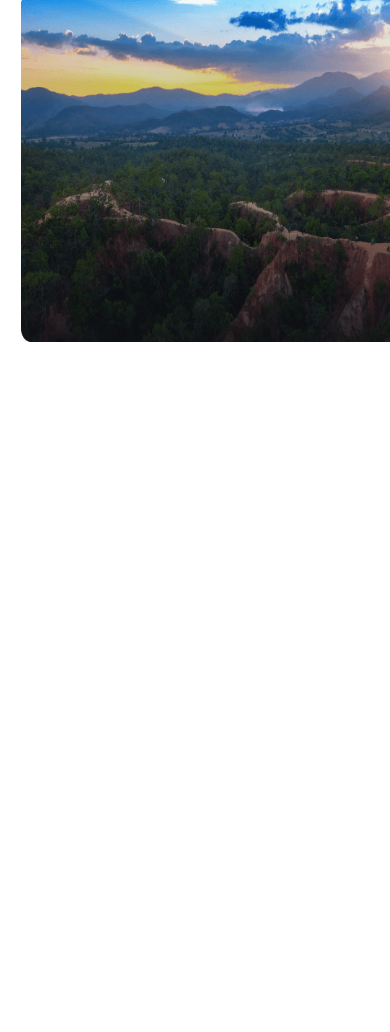
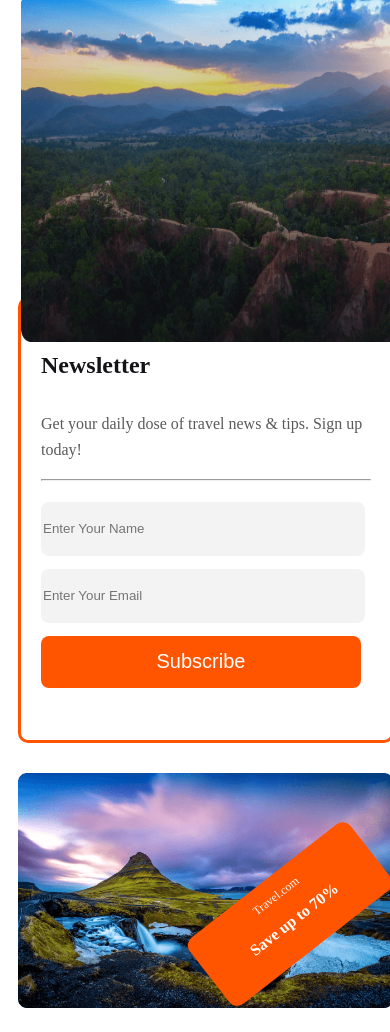
Before and after one commit to kazinishad/B9A2-Hero-Travel, a plain HTML site: page index.html in a window 390 px wide. Shown: the part 4863-5895 px from the top of the page. Before the commit the page ends 5209 px from the top, so only its background shows below. Drawn offline with Linux system fonts and the light colour scheme.

Commit message:
added sixpage section with responsive

```diff
--- a/index.html
+++ b/index.html
@@ -128,6 +128,31 @@
 
             </div>
         </section>
+
+        <!--sixpage section start-->
+        <section id="sixpage">
+
+            <div class="sixpageall">
+
+                <div class="newslatter">
+                    <h4 class="sixpagetitle">Newsletter</h4>
+                    <p class="sixpagep">Get your daily dose of travel news & tips. Sign up today!</p>
+                <hr/>
+                <input class="sixbtn" type="text" placeholder="Enter Your Name">
+                <input class="sixbtn" type="text" placeholder="Enter Your Email">
+                <button class="sixbtn1">Subscribe</button>
+                </div>
+
+                <div class=" sixpageimg">
+                    <img class="sixpageimg1" src="Rectangle 8 (1).png">
+                    <div class="off">
+                        <h1 class="discount">Travel.com</h1>
+                        <h2 class="discount2">Save up to 70%</h2>
+                    </div>
+
+                </div>
+            </div>
+        </section>
    </body>
 
 </html>
--- a/style.css
+++ b/style.css
@@ -315,6 +315,97 @@
     font-weight: 400;
     line-height: 26px;
 }
+
+/*sixpage section start*/
+#sixpage{
+
+    margin: 20px 130px;
+}
+.sixpageall{
+    display: flex;
+    gap: 30px;
+}
+.newslatter{
+    height: 400px;
+    padding: 20px;
+    border: 3px solid #FF5400;
+    border-radius: 10px;
+}
+.sixpagetitle{
+    color: #131318;
+    font-family: Mulish;
+    font-size: 24px;
+    font-style: normal;
+    font-weight: 800;
+    line-height: normal;
+}
+.sixpagep{
+    color: #5A5A5D;
+    font-family: Mulish;
+    font-size: 16px;
+    font-style: normal;
+    font-weight: 400;
+    line-height: 26px;
+}
+.sixbtn{
+    width: 393px;
+    height: 52px;
+    border-radius: 8px;
+    background: rgba(19, 19, 24, 0.05);
+    border: none;
+    margin-top: 13px;
+}
+.sixbtn1{
+    margin-top: 13px;
+    width: 393px;
+    height: 52px;
+    border-radius: 8px;
+    background: #FF5400;
+    border: none;
+    color: #FFF;
+    font-size: 20px;
+}
+
+.off{
+    background-color: #FF5400;
+    padding: 20px;
+    height: 100px;
+    width: 300px;
+    border-radius: 10px;
+    color: #FFF;
+    text-align: center;
+}
+.sixpageimg{
+    position: relative;
+}
+.off{
+    position:absolute;
+    bottom: 110px;
+    right: 3px;
+    transform: rotate(-38deg);
+}
+.discount{
+    color: #FFF;
+    text-align: center;
+    font-family: Mulish;
+    font-size: 24px;
+    font-style: normal;
+    font-weight: 400;
+    line-height: normal;
+}
+.discount2{
+    color: #FFF;
+    font-family: Mulish;
+    font-size: 32px;
+    font-style: normal;
+    font-weight: 800;
+    line-height: normal;
+}
+
+
+
+
+
 @media screen and (max-width:576px) {
     #navbar-section{
         padding: 0px;
@@ -452,6 +543,74 @@
         font-size: 30px;
 
     }
+    #sixpage{
+        margin-top: 300px;
+        margin-left: 10px;
+    }
+    .sixpageall{
+        display: block;
+        gap: 10px;
+    }
+    .newslatter{
+        width: 330px;
+        height: 400px;
+        padding: 20px;
+        border: 3px solid #FF5400;
+        border-radius: 10px;
+    }
+    .sixbtn{
+        width: 320px;
+        height: 52px;
+        border-radius: 8px;
+        background: rgba(19, 19, 24, 0.05);
+        border: none;
+        margin-top: 13px;
+    }
+    .sixbtn1{
+        margin-top: 13px;
+        width: 320px;
+        height: 52px;
+        border-radius: 8px;
+        background: #FF5400;
+        border: none;
+        color: #FFF;
+        font-size: 20px;
+    }
+    .sixpageimg{
+       margin-top: 30px;
+    }
+    .sixpageimg1{
+        width: 375px;
+    }
+    .off{
+        background-color: #FF5400;
+        padding: 2px;
+        height: 80px;
+        width: 200px;
+        border-radius: 10px;
+        color: #FFF;
+        text-align: center;
+        bottom: 56px;
+      left: 170px;
+
+    }
+    .discount{
+        color: #FFF;
+        text-align: center;
+        font-family: Mulish;
+        font-size: 12px;
+        font-style: normal;
+        font-weight: 400;
+        line-height: normal;
+    }
+    .discount2{
+        color: #FFF;
+        font-family: Mulish;
+        font-size: 16px;
+        font-style: normal;
+        font-weight: 800;
+        line-height: normal;
+    }
 }
 
 @media screen and (min-width:576px) and (max-width:992px) {
```
